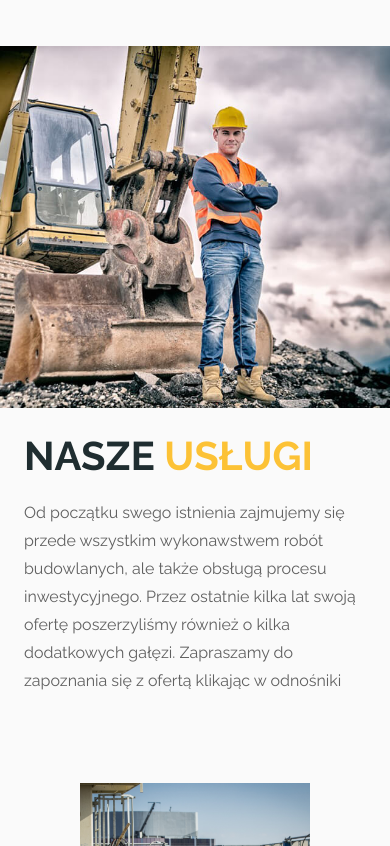
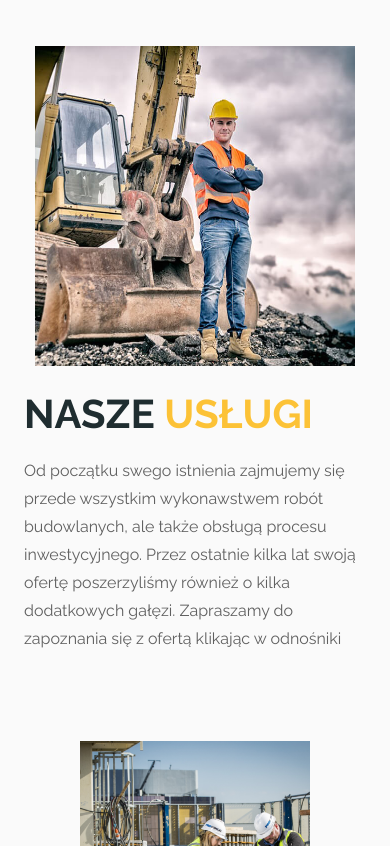
Before and after one commit to Maciejgczyk/recabud, a plain HTML site: page index.html in a window 390 px wide. Shown: the part 3086-3932 px from the top of the page. Drawn offline with Linux system fonts and the light colour scheme.

Commit message:
Update style.css

```diff
--- a/style.css
+++ b/style.css
@@ -589,3 +589,11 @@ footer a {
         padding: 0px 0px 0px 10px;
     }
 }
+
+@media (min-width: 320px) and (max-width: 500px) {
+    .service>img {
+        margin: 0 auto;
+        height: 320px;
+        width: 320px;
+    }
+}
```
